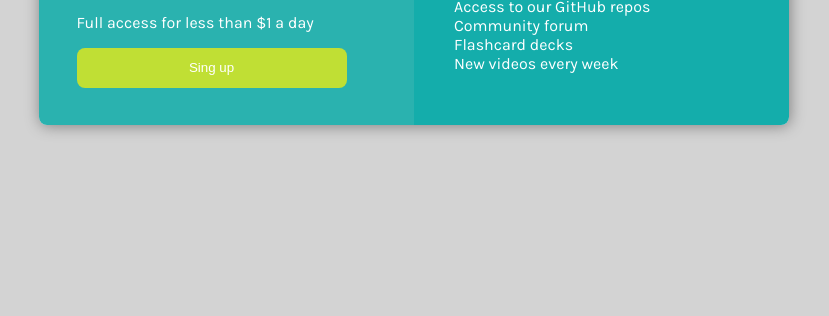
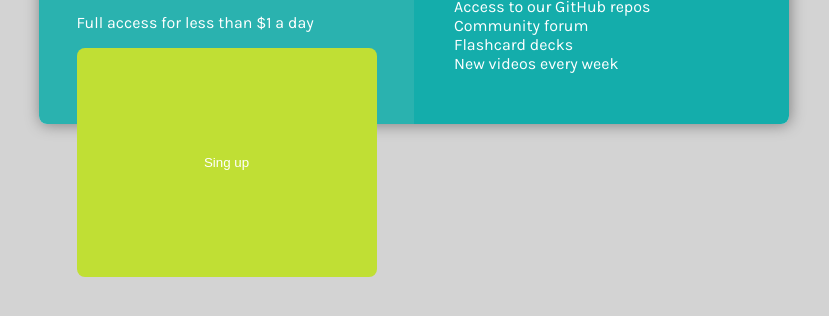
Before and after one commit to BenjaminMV99/eje_grid, a plain HTML site: page index.html in a window 1280 px wide. Shown: the part 482-798 px from the top of the page, without its empty margins (441-1270 px from the left). Drawn offline with Linux system fonts and the light colour scheme.

Commit message:
Update style.css

```diff
--- a/css/style.css
+++ b/css/style.css
@@ -61,8 +61,8 @@ body{
 .btn{
     background: var(--BrightYellow);
     color: #fff;
-    width: 90%;
-    height: 40px;
+    height: 100%;
+    width: 100%;
     padding: 12px;
     border-radius: 8px;
     border: 10px;
```
